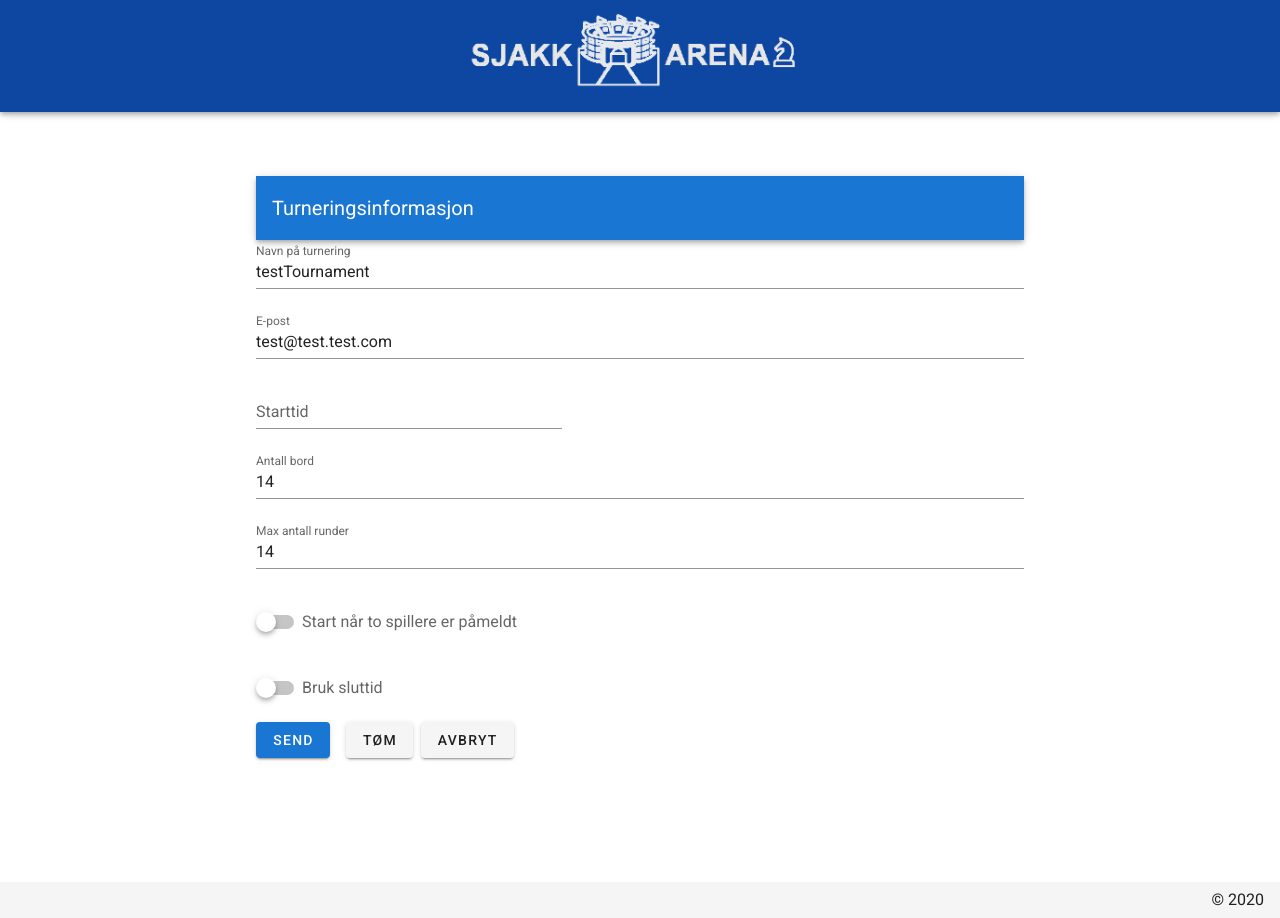
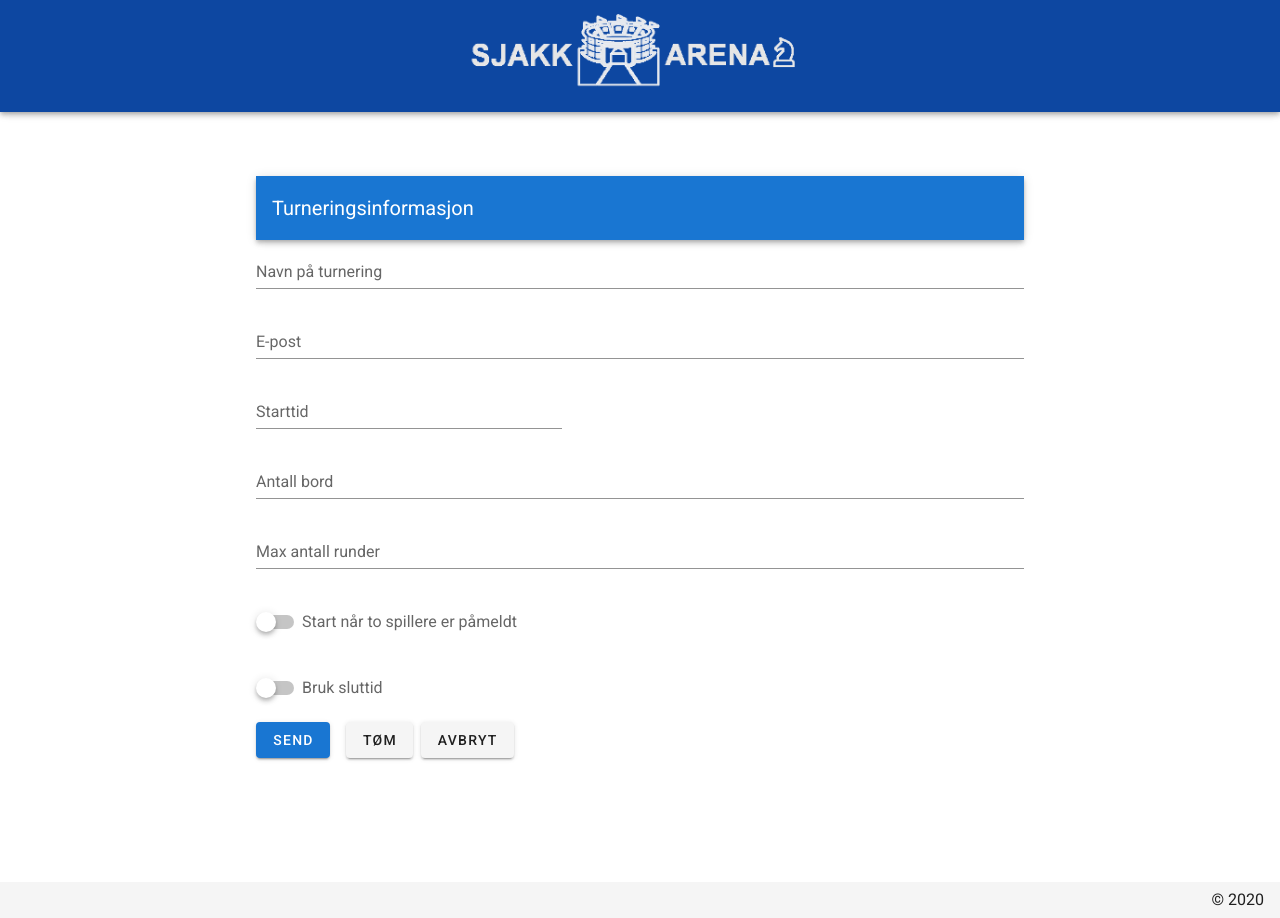
Before and after one commit to Severinzz/Sjakk-Arena-Frontend, a Vue app: page /#/tournament-creation in a window 1280 px wide. Built offline with nearby package versions, Linux system fonts and the light colour scheme.

Commit message:
Remove testing variables
Cleared some variables used for testing

```diff
--- a/src/components/TournamentCreationForm.vue
+++ b/src/components/TournamentCreationForm.vue
@@ -148,10 +148,10 @@ export default {
       endDate: '',
       startTimeMenu: false,
       endTimeMenu: false,
-      email: 'test@test.test.com', // email address of tournament host
-      tournamentName: 'testTournament', // name of tournament
-      tables: '14', // number of tables used in the tournament // TODO CHECK DATABASE FOR MAX VALUE (MIGHT ALSO WANT TO CHANGE IT)
-      rounds: '14', // maximum number of rounds in the tournament // TODO CHECK DATABASE FOR MAX VALUE (MIGHT ALSO WANT TO CHANGE IT)
+      email: '', // email address of tournament host
+      tournamentName: '', // name of tournament
+      tables: '', // number of tables used in the tournament // TODO CHECK DATABASE FOR MAX VALUE (MIGHT ALSO WANT TO CHANGE IT)
+      rounds: '', // maximum number of rounds in the tournament // TODO CHECK DATABASE FOR MAX VALUE (MIGHT ALSO WANT TO CHANGE IT)
       earlyStart: false, // true if the tournament will start when two players are registered
       formColor: 'blue', // color to be used in form elements
       isLoading: false,
```
